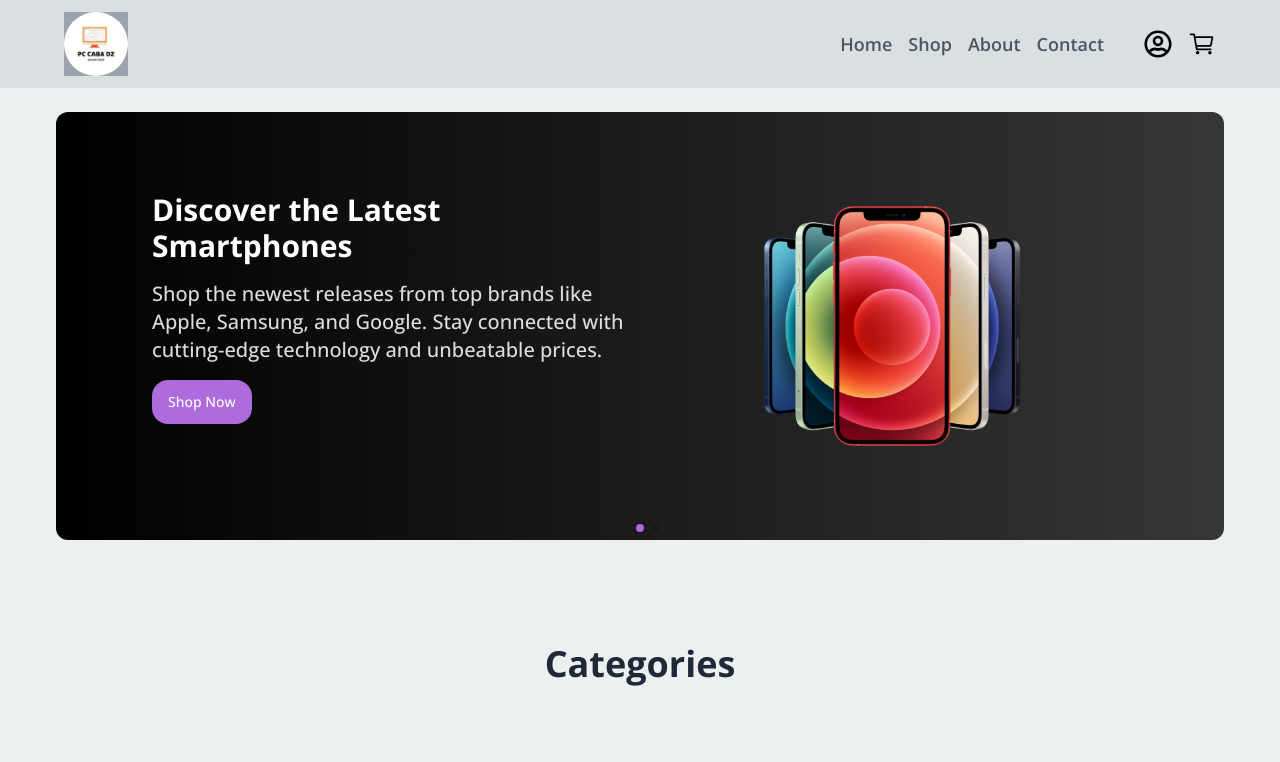
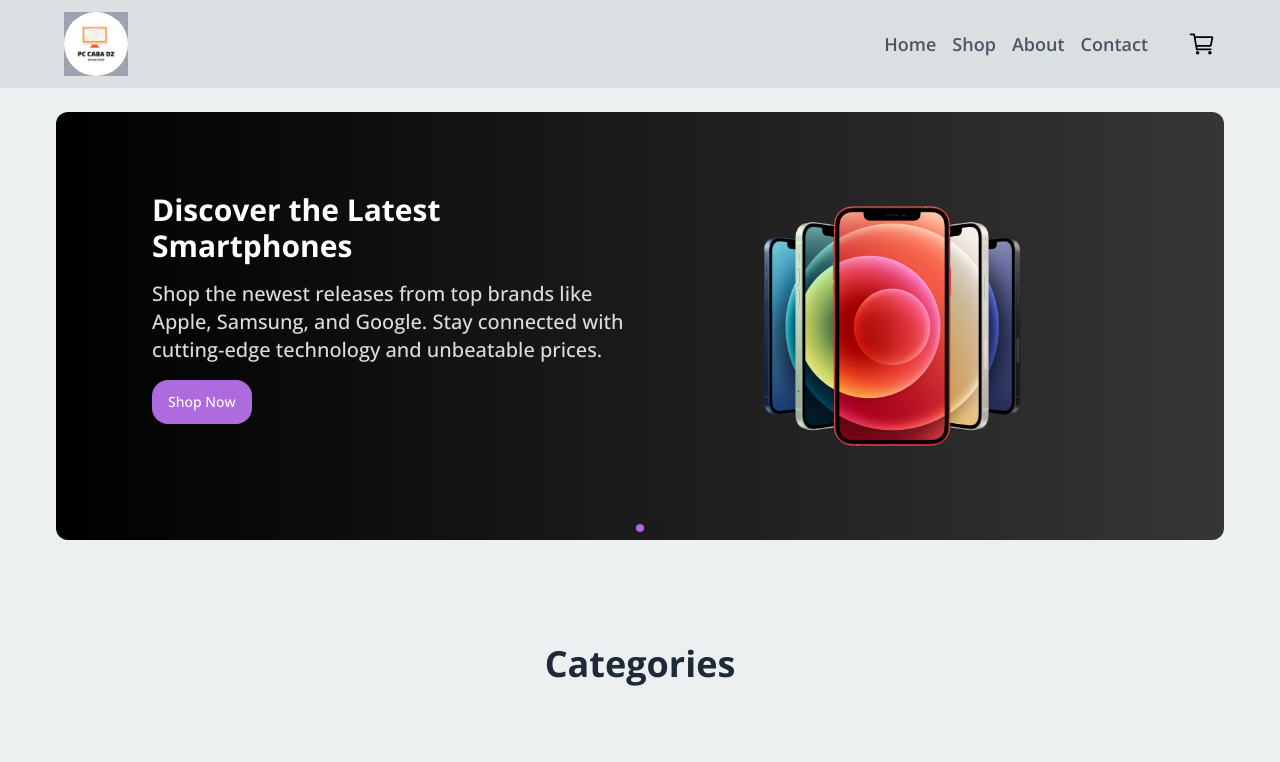
Before and after one commit to MohammedAlez/phones-ecommerce, a Next.js app: page / in a window 1280 px wide. Shown: the top 762 px of the page. Built offline with nearby package versions, Linux system fonts and the light colour scheme; grey boxes are pictures that could not be loaded.

Commit message:
Update NavBar.tsx

```diff
--- a/src/app/components/NavBar.tsx
+++ b/src/app/components/NavBar.tsx
@@ -31,9 +31,9 @@
                         <Link href='' className='font-semibold text-lg transition hover:text-black text-gray-600'>Contact</Link>
                     </div>
                     <div className="flex gap-4">
-                        <button className="hover:opacity-50">
+{/*                         <button className="hover:opacity-50">
                             <FaRegUserCircle  size={28}/>
-                        </button>
+                        </button> */}
                         <button className="hover:opacity-50 ">
                             <IoCartOutline size={28} />
                         </button>
```
